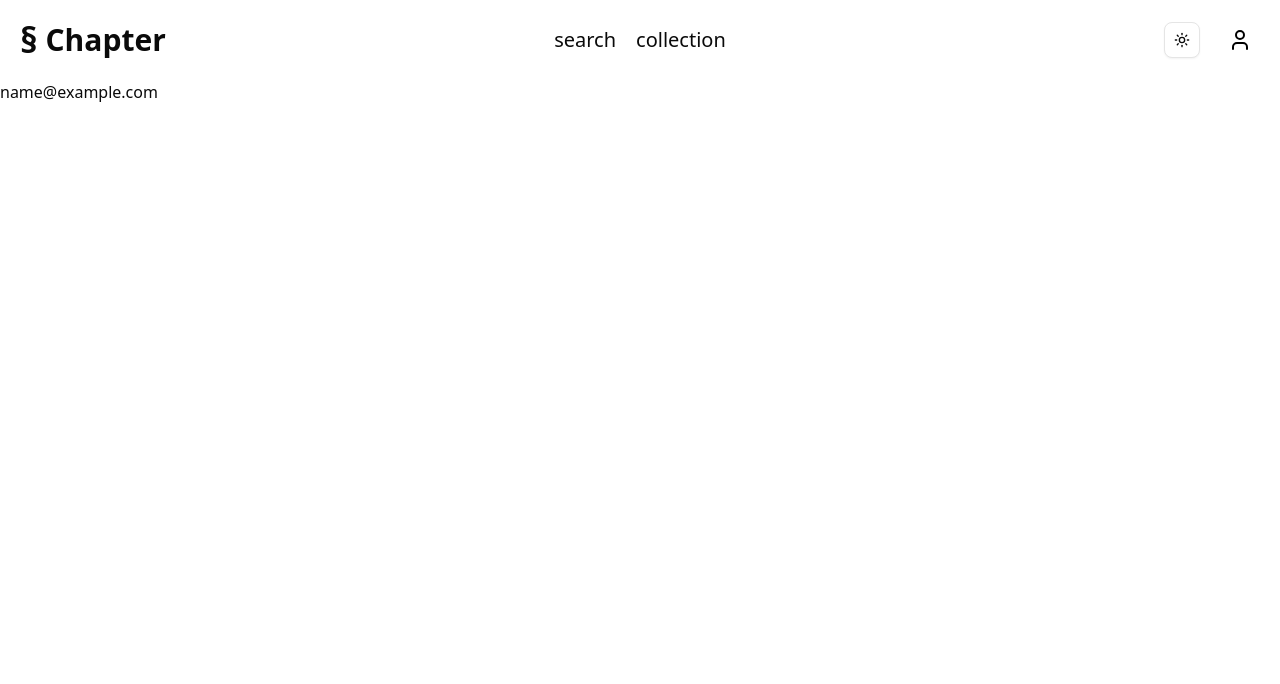
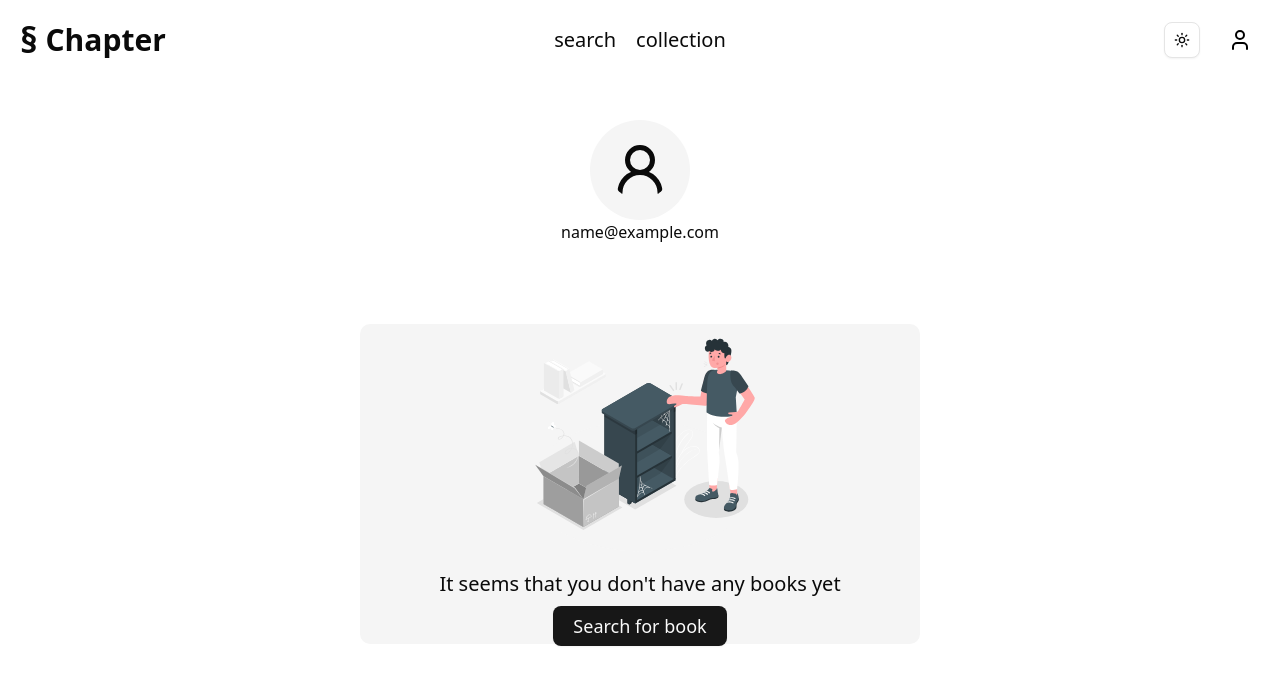
Before and after one commit to Gamma101/chapter, a Next.js app in the folder frontend/: page /account in a window 1280 px wide. Shown: the top 684 px of the page. Built offline with nearby package versions, Linux system fonts and the light colour scheme; sample sign-in values are in the browser's storage.

Commit message:
feat: add profile page & empty books handler

```diff
--- a/frontend/app/(protected)/account/page.tsx
+++ b/frontend/app/(protected)/account/page.tsx
@@ -1,9 +1,15 @@
 "use client"
+import { Button } from "@/components/ui/button"
 import { User } from "@/types/User"
+import { User2 } from "lucide-react"
+import { useTheme } from "next-themes"
+import Image from "next/image"
+import Link from "next/link"
 import React, { useEffect, useState } from "react"
 
 export default function Account() {
   const [user, setUser] = useState<User | null>(null)
+  const pageMode = useTheme()
 
   useEffect(() => {
     const userData = localStorage.getItem("user")
@@ -11,5 +17,36 @@ export default function Account() {
       setUser(JSON.parse(userData))
     }
   }, [])
-  return <div>{user && <p>{user.email}</p>}</div>
+  return (
+    <div className="px-20 mt-10">
+      {user && (
+        <div className="flex flex-col items-center">
+          <User2 className="bg-secondary rounded-full p-5" size={100} />
+          <div className="flex items-center flex-col">
+            <p className="text-2xl">{user.userName}</p>
+            <p>{user.email}</p>
+          </div>
+        </div>
+      )}
+      <div className="bg-secondary m-auto gap-2 mt-20 flex items-center flex-col justify-center h-[40vh] rounded-lg w-[50%]">
+        <Image
+          className="w-60 h-60"
+          src={
+            pageMode.theme === "light" ? "/empty-white.svg" : "/empty-dark.svg"
+          }
+          width={100}
+          height={100}
+          alt="empty"
+        />
+        <p className="text-xl">
+          It seems that you don&apos;t have any books yet
+        </p>
+        <Link href={"/search"}>
+          <Button className="p-5 text-lg cursor-pointer">
+            Search for book
+          </Button>
+        </Link>
+      </div>
+    </div>
+  )
 }
--- a/frontend/types/User.ts
+++ b/frontend/types/User.ts
@@ -1,5 +1,5 @@
 export type User = {
-  username: string
+  userName: string
   email: string
   token: string
 }
```
Also changed, not shown: frontend/public/empty-dark.svg (added), frontend/public/empty-white.svg (added).
